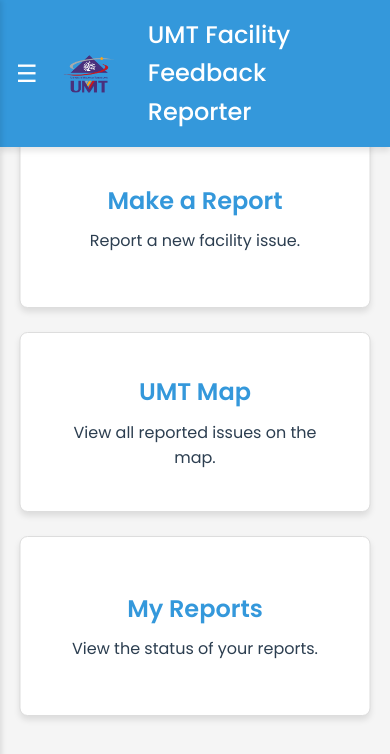
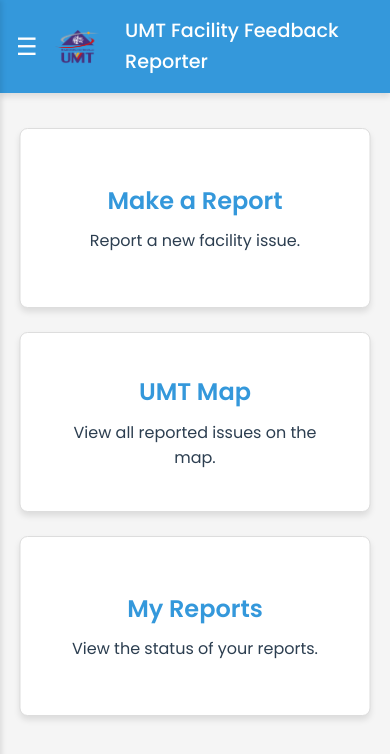
Before and after one commit to s72505/UMT-Facility-Feedback, a plain HTML site: page index.html in a window 390 px wide. Drawn offline with nearby package versions, Linux system fonts and the light colour scheme.

Commit message:
Add responsive styles for mobile header
Introduced a media query for screens up to 480px wide to adjust the main title font size, logo height, and spacing in the header for better mobile display.

```diff
--- a/styles.css
+++ b/styles.css
@@ -940,3 +940,21 @@ body {
   font-weight: 600;
   box-shadow: 0 4px 16px rgba(0, 0, 0, 0.15);
 }
+
+@media (max-width: 480px) {
+
+  /* Reduce the font size of the main title on small screens */
+  .app-header h1 {
+    font-size: 1.2rem;
+  }
+
+  /* Reduce the size of the logo slightly */
+  .app-logo {
+    height: 35px;
+  }
+
+  /* Reduce the gap between the menu button, logo, and title */
+  .header-left {
+    gap: 0.5rem;
+  }
+}
```
